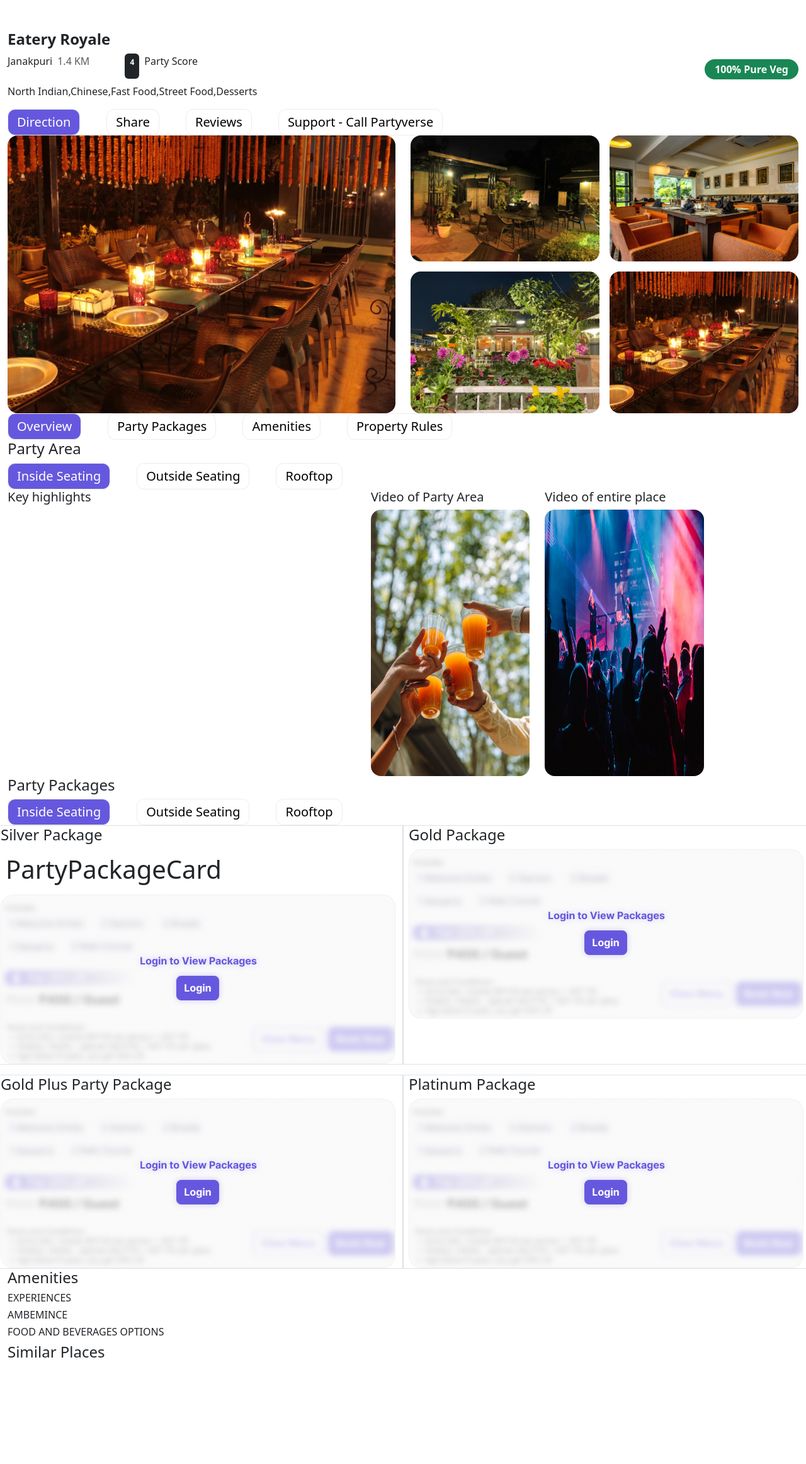
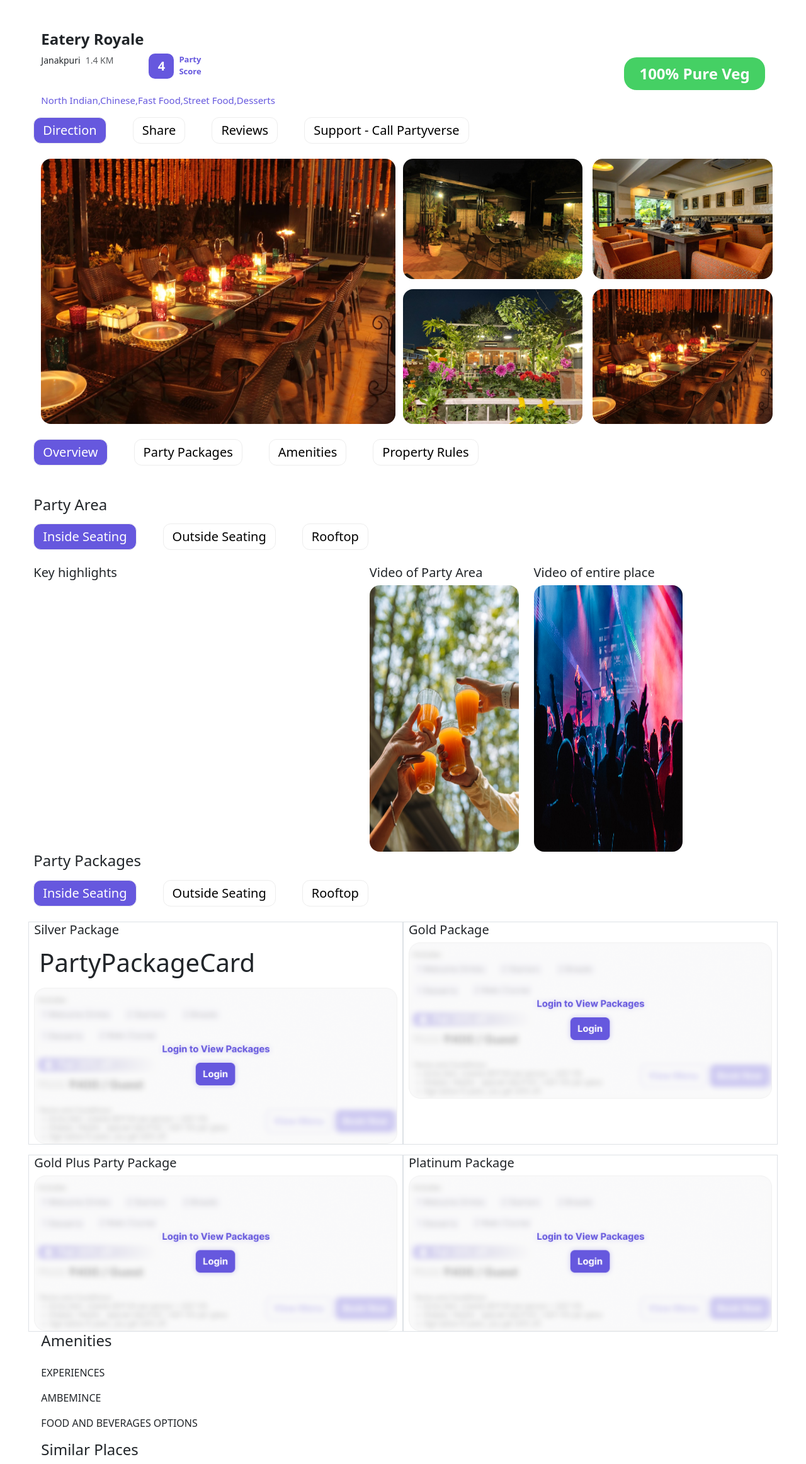
Before and after one commit to akshayDatacode/partyverse, a Next.js app: page /VenueDetailsPage/VenueDetailsPage in a window 1280 px wide. Shown: the whole page at 63% size. Before the commit the page ends 2169 px from the top, so only its background shows below. Built offline with nearby package versions, Linux system fonts and the light colour scheme.

Commit message:
Task krati : add design (venue-page)

```diff
--- a/src/assets/scss/venuedetailspage.scss
+++ b/src/assets/scss/venuedetailspage.scss
@@ -4,6 +4,32 @@
   font-family: $font;
 }
 
+//upper section
 .custom-content {
   font-size: $content-text;
 }
+
+.location{
+  font-size: 14px;
+}
+
+.food{
+  font-size:15px;
+  color: $primary;
+}
+.number-badge{
+  font-size: 20px;
+  border-radius: 10px;
+  color: #ffffff;
+  background-color: $primary;
+}
+.score{
+  color: $primary;
+  font-size: 13px;
+}
+
+.pure-veg{
+  font-size: $content-text;
+  background-color:#45D064;
+  border-radius: 20px;
+}
--- a/src/pages/VenueDetailsPage/VenueDetailsPage.tsx
+++ b/src/pages/VenueDetailsPage/VenueDetailsPage.tsx
@@ -4,10 +4,10 @@
 import Venue2 from "@/assets/images/venue-img2.jpg";
 import Venue3 from "@/assets/images/venue-img3.jpg";
 import Venue4 from "@/assets/images/venue-img4.jpg";
-import PartyArea from '@/assets/images/partyarea.jpg'
-import EntirePlace from '@/assets/images/entireplace.jpg'
-import PartyPackage from '@/assets/images/partypackage.png'
-import PlayIcon from '@/assets/images/playicon.png'
+import PartyArea from "@/assets/images/partyarea.jpg";
+import EntirePlace from "@/assets/images/entireplace.jpg";
+import PartyPackage from "@/assets/images/partypackage.png";
+import PlayIcon from "@/assets/images/playicon.png";
 import Tab from "@/components/Tab";
 import { useState } from "react";
 import PartyPackageCard from "@/components/PartyPackageCard";
@@ -65,32 +65,49 @@
 
   return (
     <>
+    <div className="row mx-0 d-flex justify-content-center align-items-center">
+      <div className="col-md-11 px-0">
       {/* Upperheading */}
       <div className="row mx-0 pt-5">
         {/* Left Section */}
         <div className="col-md-7 col-12">
           <h3 className="fw-bold custom-content">Eatery Royale</h3>
           <div className="d-flex gap-2 mb-2">
-            <span>Janakpuri</span>
-            <span className="text-muted">1.4 KM</span>
-            <span className="badge bg-dark p-2 ms-5">4</span>
-            <p>Party Score</p>
+            <span className="location">Janakpuri</span>
+            <span className="text-muted location">1.4 KM</span>
+            <span
+              className="fw-bold d-flex justify-content-center align-items-center p-2 ms-5 number-badge"
+              style={{ height: "40px", width: "40px" }}
+            >
+              4
+            </span>
+            <p className="fw-bold score">
+              Party
+              <br />
+              Score
+            </p>
           </div>
           <div>
-            <p>North Indian,Chinese,Fast Food,Street Food,Desserts</p>
+            <p className="mb-3 food">
+              North Indian,Chinese,Fast Food,Street Food,Desserts
+            </p>
           </div>
         </div>
         {/* Right Section */}
         <div className="col-md-5 col-12 d-flex justify-content-md-end justify-content-start align-items-center mt-3 mt-md-0">
-          <div className="px-3 py-1 bg-success text-white rounded-pill fw-semibold">
+          <div className="px-4 py-2 text-white fw-bold pure-veg">
             100% Pure Veg
           </div>
         </div>
       </div>
+      </div>
+      </div>
 
       {/* Tabs */}
-      <div className="row mx-0">
-        <div className="col-12">
+      <div className="row mx-0  d-flex justify-content-center align-items-center">
+        <div className="col-md-11 px-0">
+           <div className="row mx-0">
+        <div className="col-12 px-0">
           <Tab
             tabs={tabItems}
             activeTabIndex={activeIndex}
@@ -98,8 +115,13 @@
           />
         </div>
       </div>
+        </div>
+      </div>
+
 
       {/* Images section*/}
+      <div className="row mx-0 py-4 d-flex justify-content-center align-items-center">
+        <div className="col-md-11 px-0">
       <div className="row mx-0">
         <div className="col-md-6 col-12">
           <img
@@ -109,7 +131,7 @@
           />
         </div>
         {/* Right Grid of 4 Images */}
-        <div className="col-md-6 col-12">
+        <div className="col-md-6 col-12 px-0">
           <div className="row g-3">
             {/* upper */}
             <div className="col-6">
@@ -144,10 +166,14 @@
           </div>
         </div>
       </div>
+       </div>
+      </div>
 
       {/* Tabs below image grid */}
+      <div className="row mx-0 d-flex justify-content-center align-items-center">
+      <div className="col-md-11 px-0">
       <div className="row mx-0">
-        <div className="col-12">
+        <div className="col-12 px-0 mb-5">
           <Tab
             tabs={sectionTabs}
             activeTabIndex={activeSectionTab}
@@ -155,11 +181,15 @@
           />
         </div>
       </div>
+      </div>
+      </div>
 
       {/* Party Area */}
+      <div className="row mx-0 d-flex justify-content-center align-items-center">
+      <div className="col-md-11 px-0">
       <div className="row mx-0">
-        <div className="col-12">
-          <div>
+        <div className="col-12 px-0 mb-4">
+          <div className="mb-3">
             <h4>Party Area</h4>
           </div>
           <Tab
@@ -171,19 +201,19 @@
       </div>
       <div className="row mx-0">
         {/* Key highlight */}
-        <div className="col-md-4">
+        <div className="col-md-4 px-0">
           <h5>Key highlights</h5>
         </div>
         {/* video */}
-        <div className="col-md-8">
+        <div className="col-md-8 px-0">
           <div className="row mx-0 d-flex justify-content-center">
             <div className="col-md-4 col-12">
-              <h5>Video of Party Area</h5>
+             <h5>Video of Party Area</h5>
               <img
                 src={PartyArea.src}
                 alt="Venue 5"
                 className="img-fluid rounded-4"
-                style={{ height: '423px', width: '460px' }}
+                style={{ height: "423px", width: "460px" }}
               />
             </div>
             <div className="col-md-4 col-12">
@@ -192,17 +222,21 @@
                 src={EntirePlace.src}
                 alt="Venue 5"
                 className="img-fluid rounded-4 "
-                style={{ height: '423px', width: '460px' }}
+                style={{ height: "423px", width: "460px" }}
               />
             </div>
           </div>
         </div>
       </div>
+      </div>
+      </div>
 
       {/* party packages */}
+      <div className="row mx-0 d-flex justify-content-center align-items-center">
+      <div className="col-md-11 px-0">
       <div className="row mx-0">
-        <div className="col-12">
-          <div>
+        <div className="col-12 px-0 mb-4">
+          <div className="mb-3">
             <h4>Party Packages</h4>
           </div>
           <Tab
@@ -217,7 +251,7 @@
       <div className="row g-3">
         {/* upper */}
         <div className="col-6 border party-package">
-          <h4>Silver Package</h4>
+          <h5>Silver Package</h5>
           <div>
             <PartyPackageCard />
             <img
@@ -228,7 +262,7 @@
           </div>
         </div>
         <div className="col-6 border party-package">
-          <h4>Gold Package</h4>
+          <h5>Gold Package</h5>
           <div>
             <img
               src={PartyPackage.src}
@@ -239,7 +273,7 @@
         </div>
         {/* lower */}
         <div className="col-6 border party-package">
-          <h4>Gold Plus Party Package</h4>
+          <h5>Gold Plus Party Package</h5>
           <div>
             <img
               src={PartyPackage.src}
@@ -249,7 +283,7 @@
           </div>
         </div>
         <div className="col-6 border party-package">
-          <h4>Platinum Package</h4>
+          <h5>Platinum Package</h5>
           <div>
             <img
               src={PartyPackage.src}
@@ -259,34 +293,37 @@
           </div>
         </div>
       </div>
+      </div>
+      </div>
 
       {/* Amenities section */}
+      <div className="row mx-0 d-flex justify-content-center align-items-center">
+      <div className="col-md-11 px-0">
       <div className="row mx-0">
-        <h4>Amenities</h4>
+        <h4 className="mb-4">Amenities</h4>
         <div className="col-12">
-          <h6>EXPERIENCES</h6>
-          <div>
-            {/* badges */}
-          </div>
+          <p>EXPERIENCES</p>
+          <div>{/* badges */}</div>
         </div>
         <div className="col-12">
-          <h6>AMBEMINCE</h6>
-          <div>
-            {/* badges */}
-          </div>
+          <p>AMBEMINCE</p>
+          <div>{/* badges */}</div>
         </div>
         <div className="col-12">
-          <h6>FOOD AND BEVERAGES OPTIONS</h6>
-          <div>
-            {/* badges */}
-          </div>
+          <p>FOOD AND BEVERAGES OPTIONS</p>
+          <div>{/* badges */}</div>
         </div>
+      </div>
+      </div>
       </div>
 
       {/*Similar Places */}
+      <div className="row mx-0 d-flex justify-content-center align-items-center">
+      <div className="col-md-11 px-0">
       <div className="row mx-0">
         <h4>Similar Places</h4>
-
+      </div>
+      </div>
       </div>
     </>
   );
```
